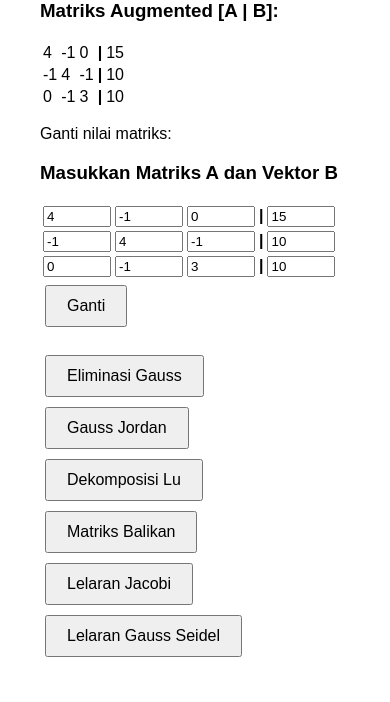
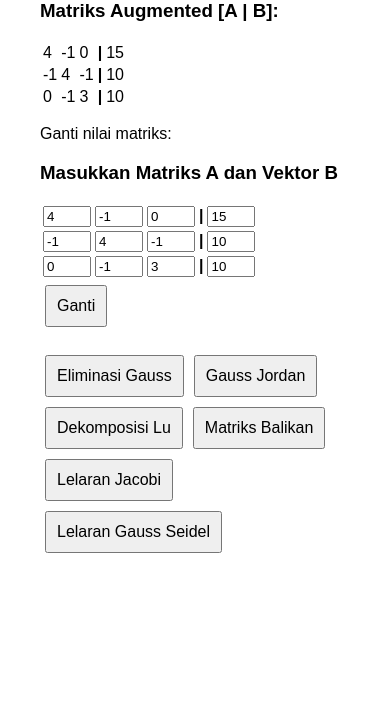
Before and after one commit to ridhoSetia/spl-metnum, a Flask app: page / in a window 390 px wide. Shown: the part 209-911 px from the top of the page. After the commit the page ends 762 px from the top, so only its background shows below. Run offline with Flask 3, Linux system fonts and the light colour scheme.

Commit message:
fix responsive

```diff
--- a/templates/index.html
+++ b/templates/index.html
@@ -1,7 +1,8 @@
 <!DOCTYPE html>
-<html lang="id">
+<html lang="en">
   <head>
     <meta charset="UTF-8" />
+    <meta name="viewport" content="width=device-width, initial-scale=1.0">
     <title>Sistem Persamaan Linear</title>
     <style>
       body {
@@ -13,7 +14,7 @@
       }
       button {
         margin: 5px;
-        padding: 10px 20px;
+        padding: 10px 10px;
         font-size: 16px;
       }
       pre {
@@ -23,7 +24,11 @@
         overflow-x: auto;
       }
       input[type="number"] {
-        width: 60px;
+        width: 40px;
+      }
+      .metode-button {
+        display: flex;
+        flex-wrap: wrap;
       }
     </style>
   </head>
@@ -71,7 +76,7 @@
       <button type="submit">Ganti</button>
 
       <br /><br />
-
+      <div class="metode-button">
         <button name="metode" value="Eliminasi Gauss">Eliminasi Gauss</button>
         <button name="metode" value="Gauss Jordan">Gauss Jordan</button>
         <button name="metode" value="Dekomposisi Lu">Dekomposisi Lu</button>
@@ -80,6 +85,7 @@
         <button name="metode" value="Lelaran Gauss Seidel">
           Lelaran Gauss Seidel
         </button>
+      </div>
     </form>
 
     {% if metode %}
```
Lines whose indentation alone changed are shown as unchanged.
